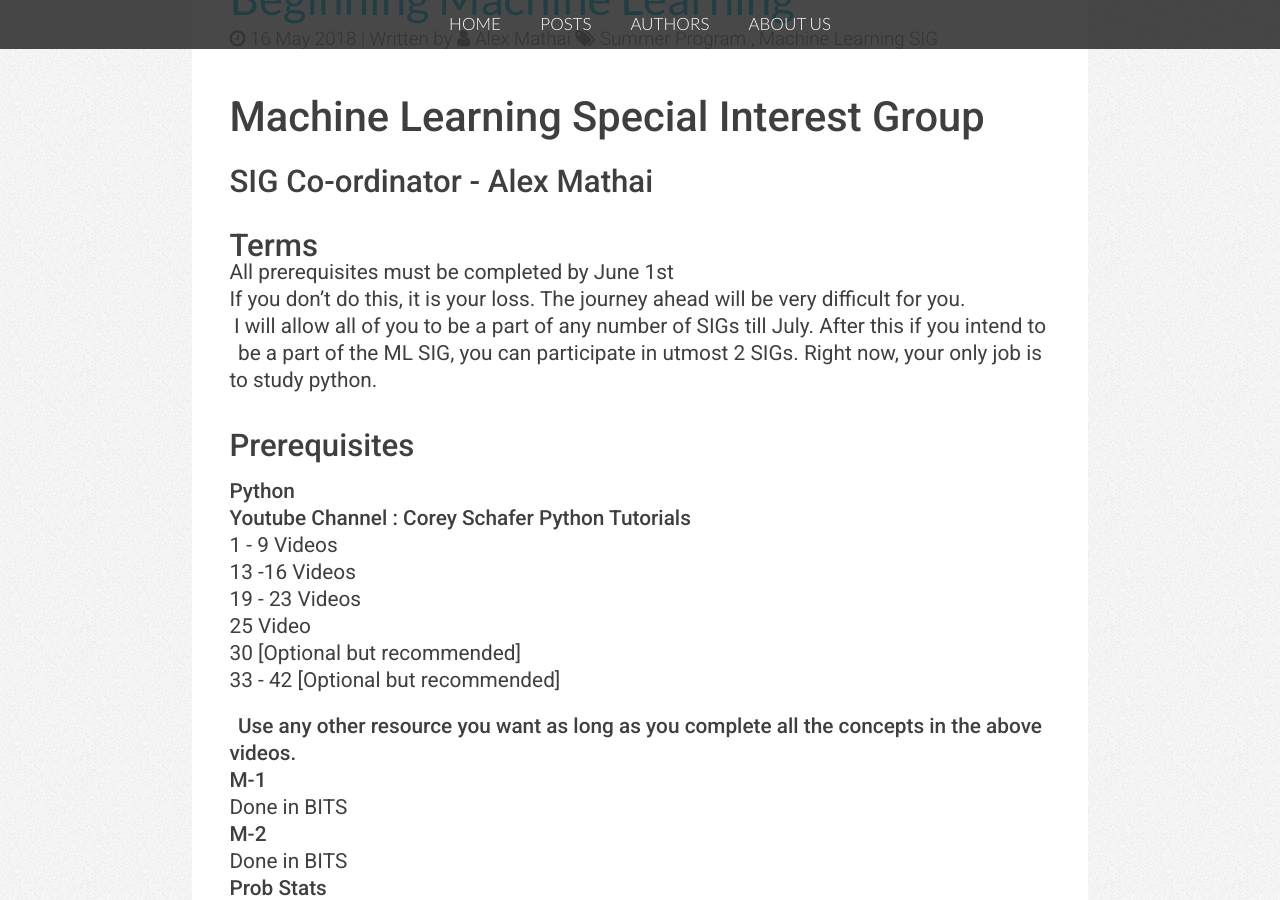
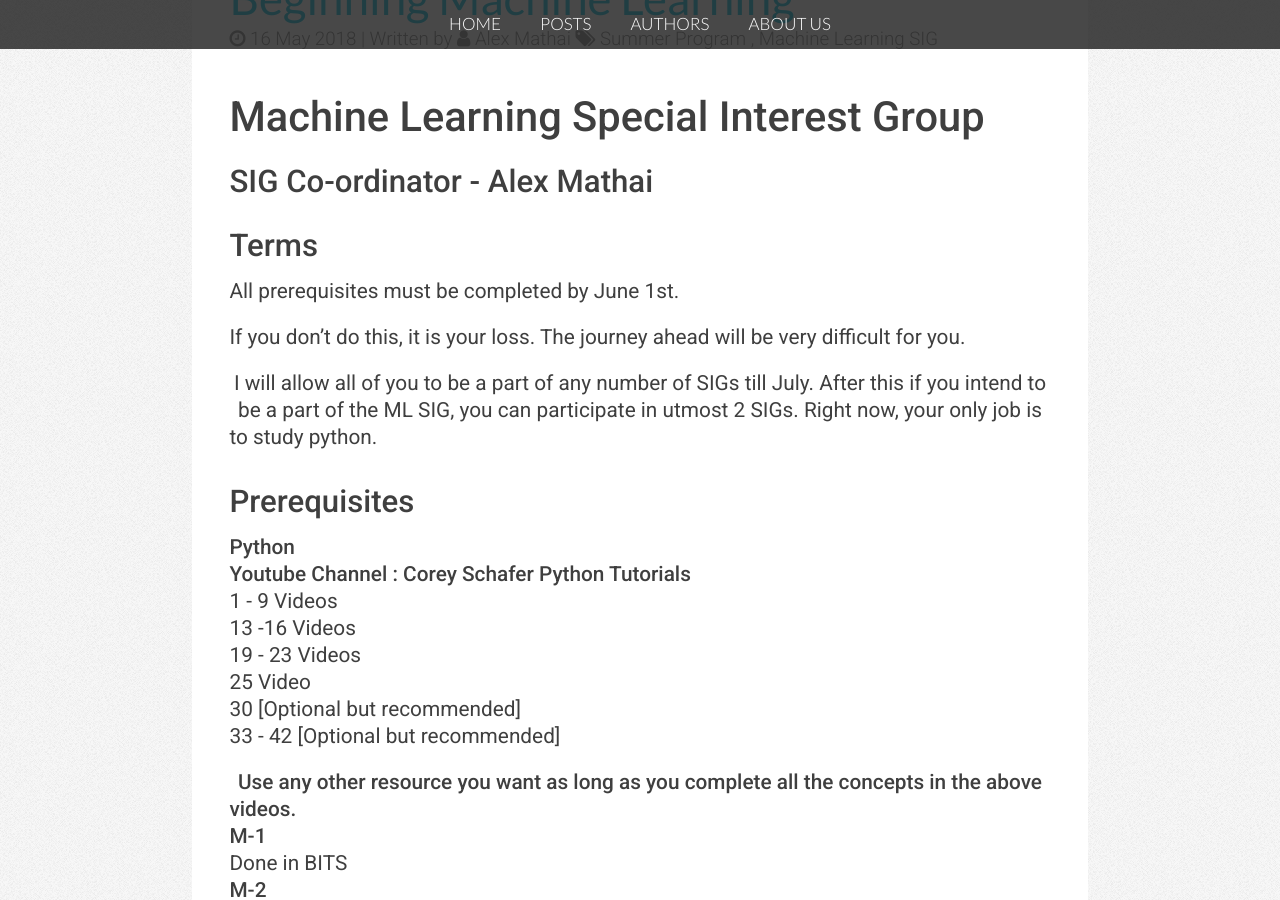
Before and after one commit to bitsacm/bitsacm.github.io, a Jekyll site: the page built from _posts/2018-05-16-Beginning-Machine-Learning.md, in a window 1280 px wide and 900 px high, scrolled down 393 px. Built offline with Jekyll 4.4.1, drawn with Linux system fonts in a browser that asks for light colours; nearby versions of some CDN libraries.

Commit message:
Replace * with - (#4)

```diff
--- a/_posts/2018-05-16-Beginning-Machine-Learning.md
+++ b/_posts/2018-05-16-Beginning-Machine-Learning.md
@@ -11,48 +11,52 @@ desc: An introduction to what is needed for Machine Learning
 ## SIG Co-ordinator - Alex Mathai
 
 ## Terms
-* All prerequisites must be completed by June 1st
-* If you don’t do this, it is your loss. The journey ahead will be very difficult for you.
-* I will allow all of you to be a part of any number of SIGs till July.  After this if you intend to be a part of the ML SIG, you can participate in utmost 2 SIGs.
+- All prerequisites must be completed by June 1st.
+
+- If you don’t do this, it is your loss. The journey ahead will be very difficult for you.
+
+- I will allow all of you to be a part of any number of SIGs till July.  After this if you intend to be a part of the ML SIG, you can participate in utmost 2 SIGs.
 Right now, your only job is to study python.
 
 ## Prerequisites
-*  **Python**
+-  **Python**
 
-  * **Youtube Channel : Corey Schafer Python Tutorials**
-    * 1 - 9 Videos
-    * 13 -16 Videos
-    * 19 - 23 Videos
-    * 25 Video
-    * 30 [Optional but recommended]
-    * 33 - 42  [Optional but recommended]
+  - **Youtube Channel : Corey Schafer Python Tutorials**
+    - 1 - 9 Videos
+    - 13 -16 Videos
+    - 19 - 23 Videos
+    - 25 Video
+    - 30 [Optional but recommended]
+    - 33 - 42  [Optional but recommended]
 
-  * **Use any other resource you want as long as you complete all the concepts in the above videos.**
+  - **Use any other resource you want as long as you complete all the concepts in the above videos.**
 
-* **M-1**
-  * Done in BITS
+- **M-1**
+  - Done in BITS
 
-* **M-2**
-  * Done in BITS
+- **M-2**
+  - Done in BITS
 
-* **Prob Stats**
-  * Done in BITS
+- **Prob Stats**
+  - Done in BITS
 
 ## SIG Duration - 2 months
 
 ## Benefits of the SIG
-* Get you to a level where you can start teaching yourself concepts of Deep Learning and Machine Learning.
-* You will be implementing 1 or 2 projects during the summer in this SIG to give you practical exposure.
-* Will help you to get exposure to projects that are being implemented for industries and other competitions.  (Look Below)
+- Get you to a level where you can start teaching yourself concepts of Deep Learning and Machine Learning.
+
+- You will be implementing 1 or 2 projects during the summer in this SIG to give you practical exposure.
+
+- Will help you to get exposure to projects that are being implemented for industries and other competitions.  (Look Below)
 
 
 ## Post SIG Goals
 
 ### Project : Unsupervised Human Action Recognition
-* This is a part of a 2 crore project for a surveillance company in Mumbai.  This project will be very difficult, and very less research is currently available .  Hence all that we will be doing will be state of the art.  This is will be extremely fun because we will essentially be breaking into new domains of surveillance.  Anything that we do, will be absolutely original and has most probably never been tried before.
+- This is a part of a 2 crore project for a surveillance company in Mumbai.  This project will be very difficult, and very less research is currently available .  Hence all that we will be doing will be state of the art.  This is will be extremely fun because we will essentially be breaking into new domains of surveillance.  Anything that we do, will be absolutely original and has most probably never been tried before.
 
 ### Project : FIRE 2018 NLP Task
-* FIRE (Forum for Information Retrieval Evaluation) is holding a competition this year among all major institutes like IIIT Hyderabad, BITS Pilani and some IITs.  I will involve you in this competition, this will make you proficient in implementing recurrent neural networks,data pre-processing,glove model and many other natural language related concepts.
+- FIRE (Forum for Information Retrieval Evaluation) is holding a competition this year among all major institutes like IIIT Hyderabad, BITS Pilani and some IITs.  I will involve you in this competition, this will make you proficient in implementing recurrent neural networks,data pre-processing,glove model and many other natural language related concepts.
 
 ### First Sem Hackathon
-* I will be choosing between 1 to 2 of you to accompany me in my team for an off-campus Hackathon.  This will provide you with enough exposure to how teams work, what’s essential to have in a team, how to strategize and so on...
+- I will be choosing between 1 to 2 of you to accompany me in my team for an off-campus Hackathon.  This will provide you with enough exposure to how teams work, what’s essential to have in a team, how to strategize and so on...
```
